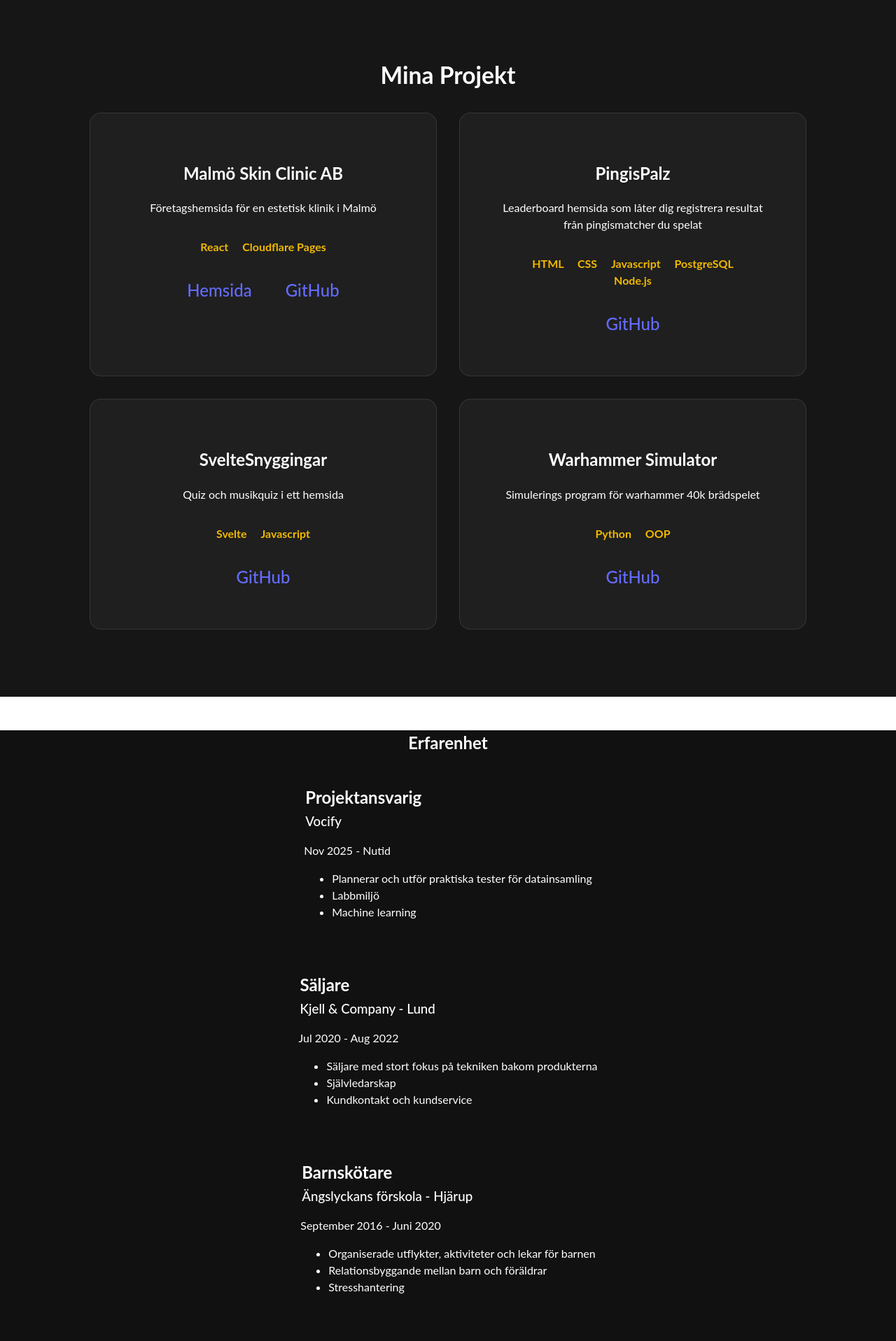
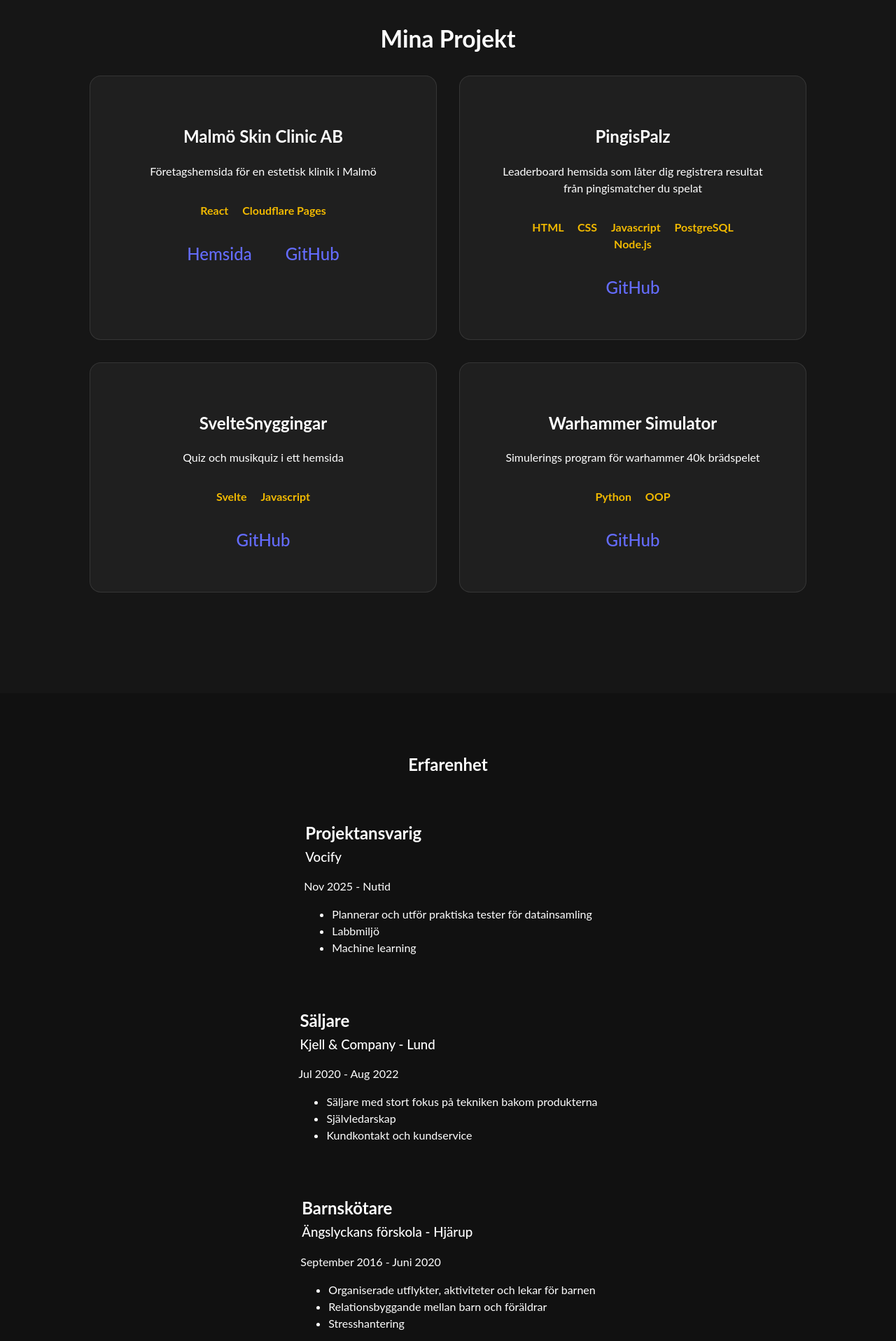
Before and after one commit to Godisstrut/Portfolio, a React (Vite) app in the folder portfolio/: page / in a window 1280 px wide. Shown: the part 880-2797 px from the top of the page at 70% size. Built offline with nearby package versions, Linux system fonts and the light colour scheme.

Commit message:
Spacing update
Updated some margin and padding values

```diff
--- a/portfolio/src/Components/Experience.css
+++ b/portfolio/src/Components/Experience.css
@@ -1,11 +1,11 @@
 .experience h1 {
     text-align: center;
-    margin: 2em 0 0 0;
     color: #fff;
 }
 
 .experience {
     background-color: #111111;
+    padding: 4em 0;
 }
 
 .experience h2, h3 {
--- a/portfolio/src/Components/Projects.css
+++ b/portfolio/src/Components/Projects.css
@@ -1,6 +1,7 @@
 .projects {
     text-align: center;
     background-color: #161616;
+    padding: 3em 0;
 }
 
 .project-container {
@@ -19,7 +20,6 @@
 .projects h1 {
     color: #fff;
     font-size: 2.1em;
-    padding: 3em 0 0 0;
 }
 
 .projects h2 {
```
